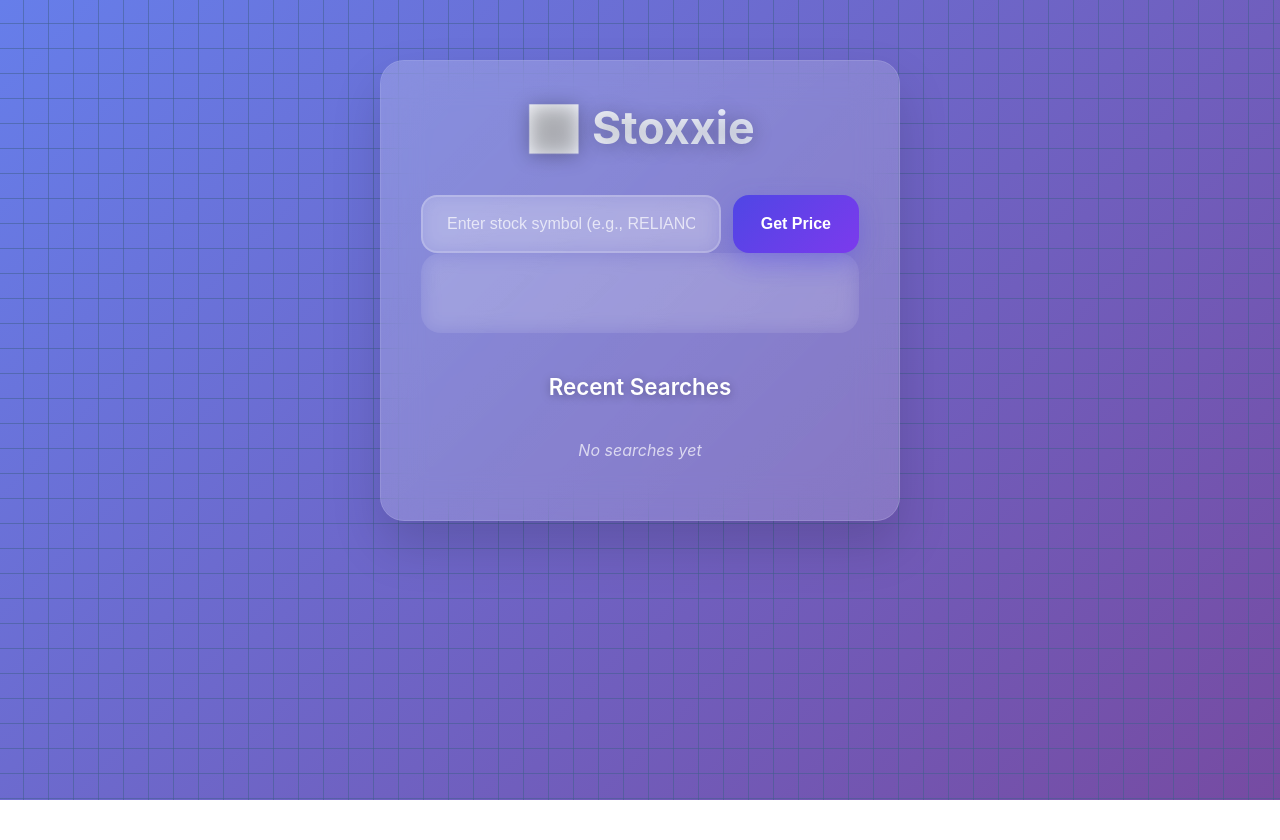
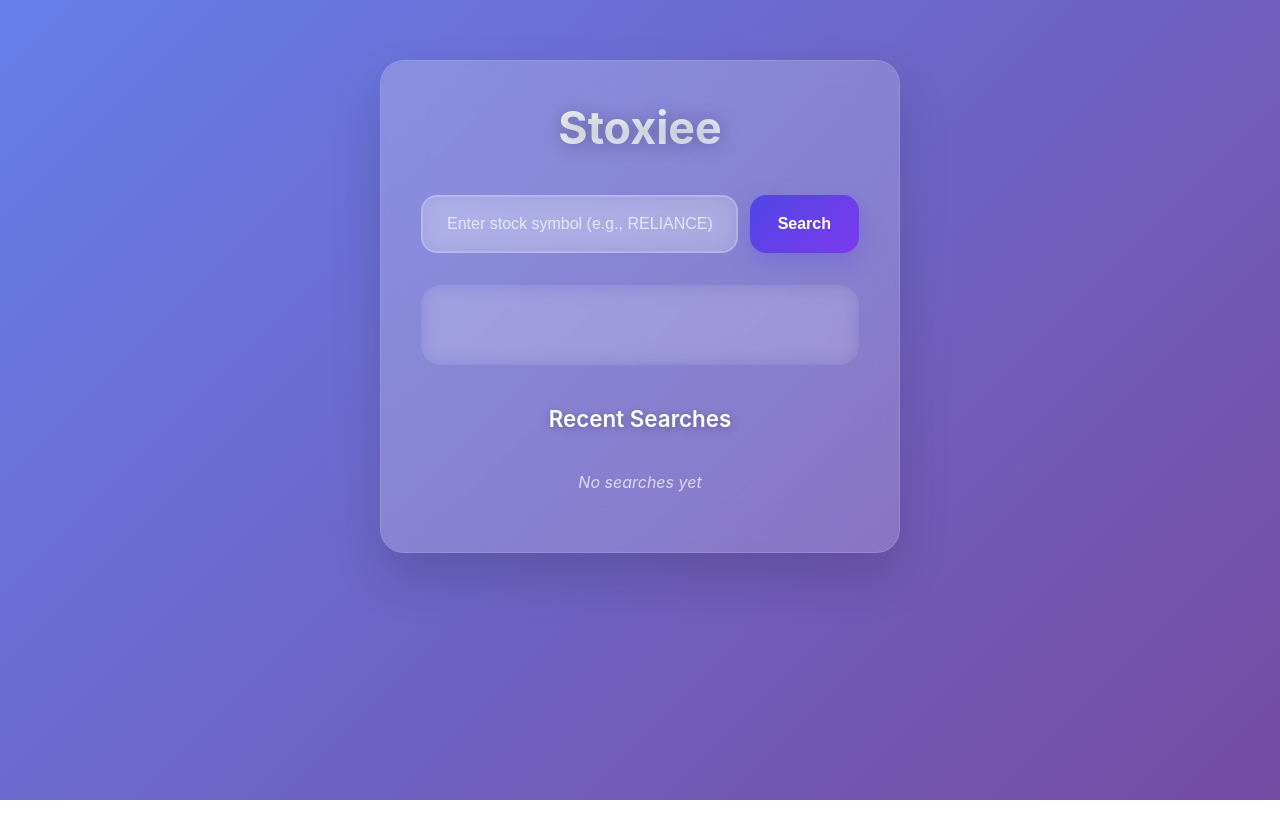
Before and after one commit to HameesNisar/Stoxxy-StockTracker, a Flask app: page / in a window 1280 px wide. Shown: the top 840 px of the page. Run offline with Flask 3, Linux system fonts and the light colour scheme.

Commit message:
index.html

```diff
--- a/templates/index.html
+++ b/templates/index.html
@@ -3,20 +3,23 @@
 <head>
     <meta charset="UTF-8">
     <meta name="viewport" content="width=device-width, initial-scale=1.0">
-    <link rel="icon" href="/static/fav.png">
-    <title>Stoxxie</title>
-    <link rel="stylesheet" href="{{ url_for('static', filename='style.css') }}">
+    <title>Stoxiee - Live Stock Prices</title>
+    <link rel="stylesheet" href="static/style.css">
 </head>
 <body>
+    <!-- Squares Background -->
     <div class="squares-background">
         <canvas id="squaresCanvas" class="squares-canvas"></canvas>
     </div>
 
     <div class="container">
-        <h1>📊 Stoxxie</h1>
-        <div class="search-box">
-            <input type="text" id="stockInput" placeholder="Enter stock symbol (e.g., RELIANCE)">
-            <button onclick="searchStock()">Get Price</button>
+        <h1>Stoxiee</h1>
+
+        <div class="search-container">
+            <div class="search-box">
+                <input type="text" id="stockInput" placeholder="Enter stock symbol (e.g., RELIANCE)" maxlength="20">
+                <button onclick="searchStock()">Search</button>
+            </div>
         </div>
 
         <div id="result"></div>
@@ -27,7 +30,7 @@
         </div>
     </div>
 
-    <script src="{{ url_for('static', filename='squares.js') }}"></script>
-    <script src="{{ url_for('static', filename='script.js') }}"></script>
+    <script src="static/background.js"></script>
+    <script src="static/script.js"></script>
 </body>
 </html>
```
